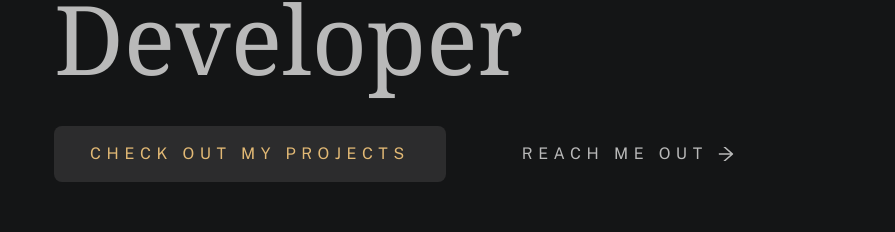
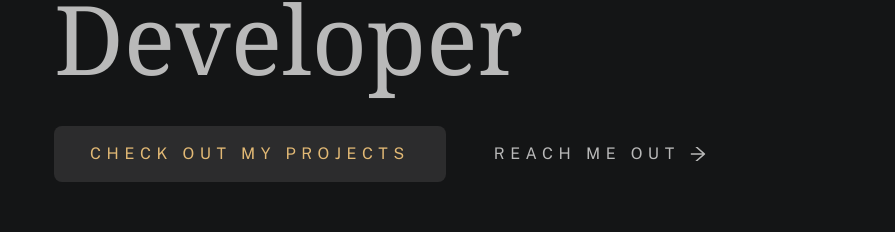
Before and after one commit to Cecilia0109/MyPortfolio, a Next.js app: page / in a window 1280 px wide. Shown: the part 522-754 px from the top of the page, without its empty margins (186-1081 px from the left). Built offline with nearby package versions, Linux system fonts and the light colour scheme.

Commit message:
fix banner paading

```diff
--- a/components/Hero/Banner.tsx
+++ b/components/Hero/Banner.tsx
@@ -21,7 +21,7 @@ const Banner = () => {
         </Link>
         <Link
           href="mailto:qinger.lei0109@gmail.com"
-          className="px-9 py-4 rounded-full text-[#B9B9B9] hover:text-yellow  flex items-center gap-2 hover:gap-6 md:max-w-[40%] lg:max-w-[50%] tracking-[0.35em] transition-all duration-300"
+          className="px-2 py-4 rounded-full text-[#B9B9B9] hover:text-yellow  flex items-center gap-2 hover:gap-6 md:max-w-[40%] lg:max-w-[50%] tracking-[0.35em] transition-all duration-300"
         >
           REACH ME OUT
           <span>
--- a/components/Hero/index.tsx
+++ b/components/Hero/index.tsx
@@ -4,7 +4,7 @@ import Navbar from './Navbar'
 
 export const Hero = () => {
   return (
-    <div className='mx-auto pb-16 mb-16 max-w-7xl'>
+    <div className='mx-auto pb-16 mb-16'>
         <Navbar />
         <Banner />
     </div>
--- a/styles/globals.css
+++ b/styles/globals.css
@@ -6,6 +6,7 @@ body,html {
     padding: 0;
     margin: 0;
     min-height: 100vh;
+    max-width: 1440px;
     color:white;
     background-color:#141516 ;
     box-sizing: border-box;
```
